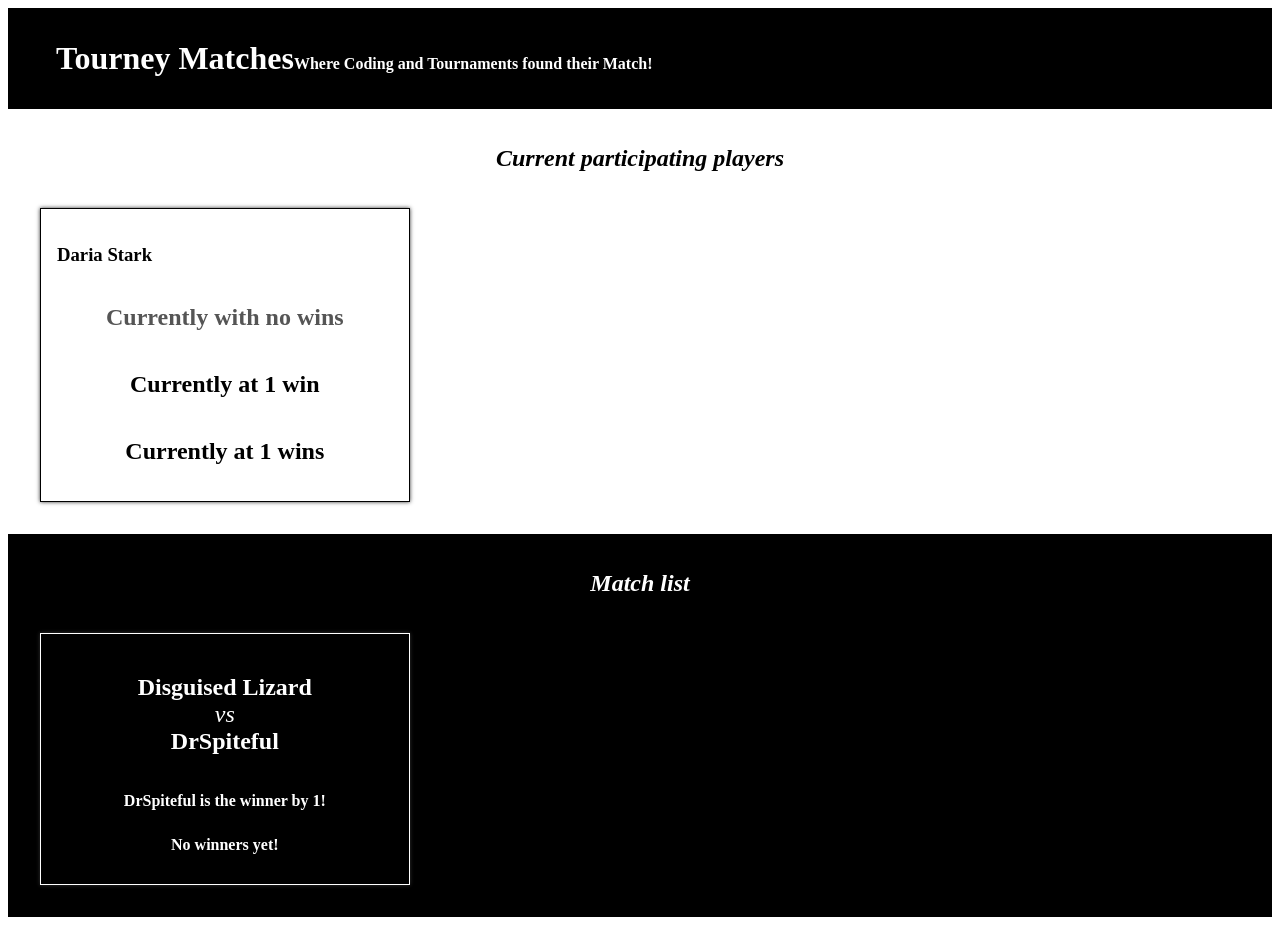
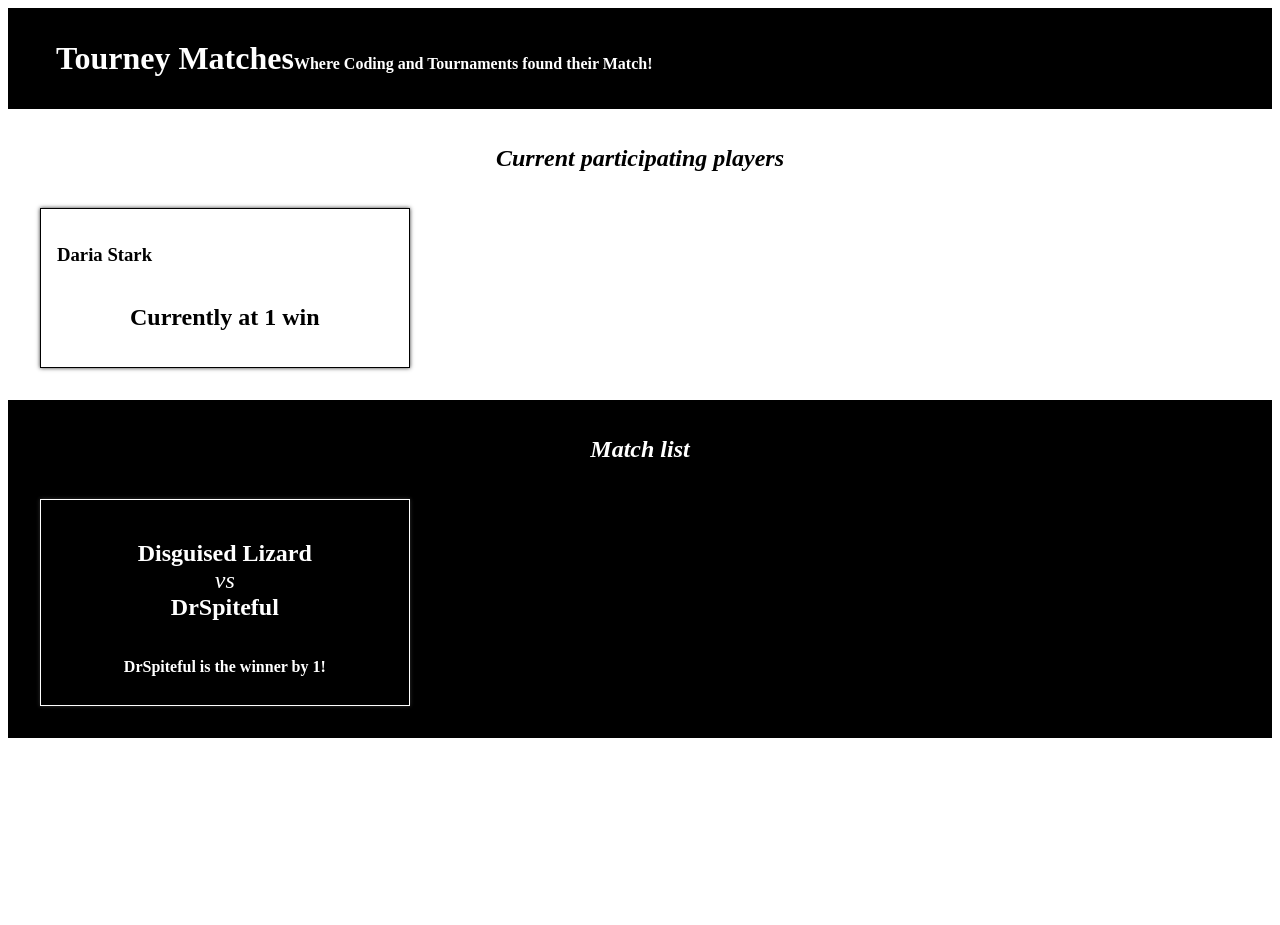
Before and after one commit to hugo-pb/Tourney-Matches, a React (Create React App) app: page / in a window 1280 px wide. After the commit the page ends 800 px from the top, so only its background shows below. Built offline with nearby package versions, Linux system fonts and the light colour scheme.

Commit message:
display right information

```diff
--- a/src/components /Match.js
+++ b/src/components /Match.js
@@ -6,12 +6,13 @@
       <h1>
         {props.players[0]} <span>vs</span> {props.players[1]}
       </h1>
-      {/* To be shown when there is a winner */}
-      <h2>
-        {props.winner} is the winner by {props.scoreDifference}!
-      </h2>{" "}
-      {/* To be shown when there is no winner */}
-      <h2>No winners yet!</h2>
+      {props.winner && (
+        <h2>
+          {props.winner} is the winner by {props.scoreDifference}!
+        </h2>
+      )}
+
+      {!props.winner && <h2>No winners yet!</h2>}
     </article>
   );
 };
--- a/src/components /Player.js
+++ b/src/components /Player.js
@@ -6,12 +6,11 @@
       <h1>
         {props.fname} <span>{props.gameTag}</span> {props.lname}
       </h1>
-      {/* To be shown when there are no wins */}
-      <h2 className="zero">Currently with no wins</h2>
-      {/* To be shown when there is 1 win */}
-      <h2>Currently at 1 win</h2>
-      {/* To be shown when there is more than one win */}
-      <h2>Currently at {props.wins} wins</h2>
+      {props.wins === 0 && <h2 className="zero">Currently with no wins</h2>}
+
+      {props.wins === 1 && <h2>Currently at 1 win</h2>}
+
+      {props.wins > 1 && <h2>Currently at {props.wins} wins</h2>}
     </article>
   );
 };
```
